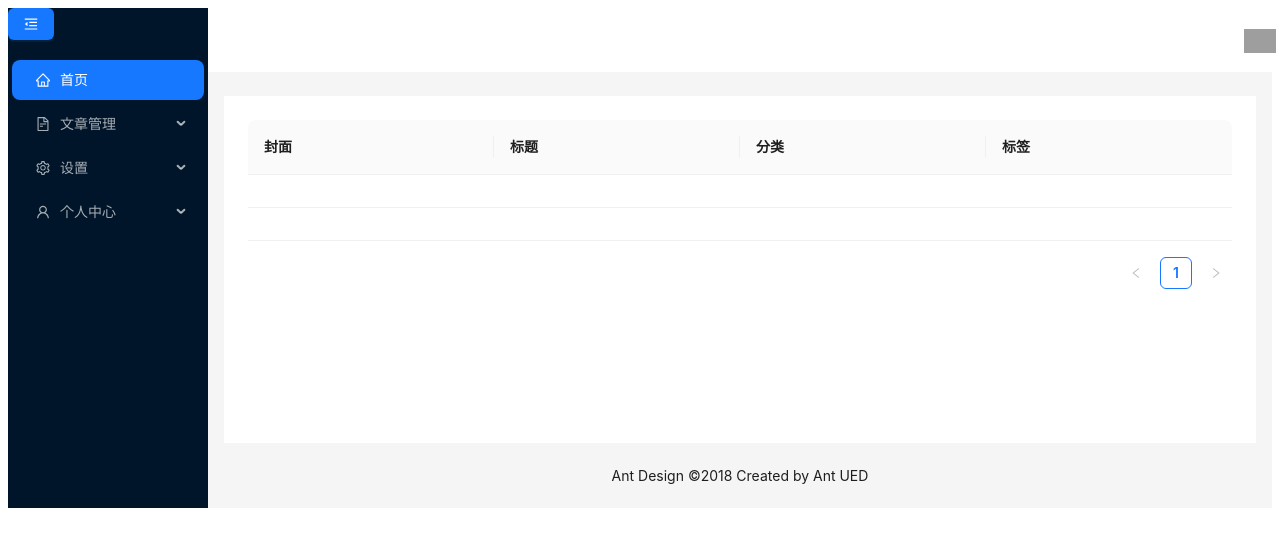
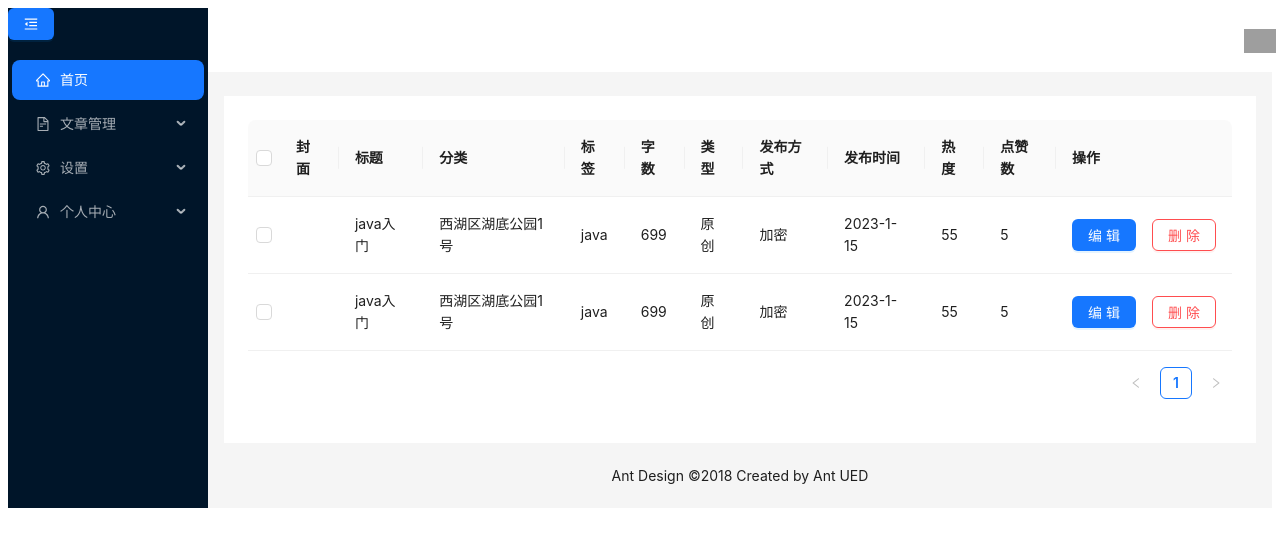
Before and after one commit to wzllby/my_blog, a React (Create React App) app in the folder web/myblog-back-management/: page /main/artlist in a window 1280 px wide. Shown: the top 546 px of the page. Built offline with nearby package versions, Linux system fonts and the light colour scheme; grey boxes are pictures that could not be loaded.

Commit message:
文章管理初始化

```diff
--- a/web/myblog-back-management/src/component/ArticleList/index.jsx
+++ b/web/myblog-back-management/src/component/ArticleList/index.jsx
@@ -1,17 +1,32 @@
-import { Table } from 'antd';
+import { Table,Space, Button } from 'antd';
+import { useState } from 'react';
 
     const dataSource = [
     {
       key: '1',
-      name: '胡彦斌',
-      age: 32,
-      address: '西湖区湖底公园1号',
+      cover: '',
+      title: 'java入门',
+      class: '西湖区湖底公园1号',
+      babel: 'java',
+      words_num: 699,
+      post_formats: '加密',
+      post_time: '2023-1-15',
+      hot_num: 55,
+      likes_num: 5,
+      state: '原创'
     },
     {
       key: '2',
-      name: '胡彦祖',
-      age: 42,
-      address: '西湖区湖底公园1号',
+      cover: '',
+      title: 'java入门',
+      class: '西湖区湖底公园1号',
+      babel: 'java',
+      words_num: 699,
+      post_formats: '加密',
+      post_time: '2023-1-15',
+      hot_num: 55,
+      likes_num: 5,
+      state: '原创'
     },
   ];
 
@@ -32,14 +47,64 @@ import { Table } from 'antd';
       key: 'class',
     },
     {
-        title: '标签',
-        dataIndex: 'babel',
-        key: 'babel',
+      title: '标签',
+      dataIndex: 'babel',
+      key: 'babel',
+    },
+    {
+      title: '字数',
+      dataIndex: 'words_num',
+      key: 'words_num',
+    },
+    {
+      title: '类型',
+      dataIndex: 'state',
+      key: 'state',
+    },
+    {
+      title: '发布方式',
+      dataIndex: 'post_formats',
+      key: 'post_formats',
+    },
+    {
+      title: '发布时间',
+      dataIndex: 'post_time',
+      key: 'post_time',
+    },
+    {
+      title: '热度',
+      dataIndex: 'hot_num',
+      key: 'hot_num',
+    },
+    {
+      title: '点赞数',
+      dataIndex: 'likes_num',
+      key: 'likes_num',
+    },
+    {
+      title: '操作',
+      key: 'action',
+      render: () => (
+        <Space size="middle">
+          <Button type='primary'>编辑</Button>
+          <Button danger onClick={() => {}}>删除</Button>
+        </Space>
+      ),
     },
   ];
     const App = () => {
+
+      const [selectedRowKeys, setSelectedRowKeys] = useState([]);
+      const onSelectChange = (newSelectedRowKeys) => {
+        console.log('selectedRowKeys changed: ', newSelectedRowKeys);
+        setSelectedRowKeys(newSelectedRowKeys);
+      };
+      const rowSelection = {
+        selectedRowKeys,
+        onChange: onSelectChange,
+      };
         return (
-            <Table dataSource={dataSource} columns={columns} />
+            <Table rowSelection={rowSelection} dataSource={dataSource} columns={columns} />
         )
     }
 
--- /dev/null
+++ b/web/myblog-back-management/src/component/BabelList/index.jsx
@@ -0,0 +1,51 @@
+import { Table } from 'antd';
+import { useState } from 'react';
+
+    const dataSource = [
+    {
+      key: '1',
+      name: 'Java',
+      nums: '8',
+      create_time: '2023-1-15'
+    },
+    {
+      key: '2',
+      name: 'C++',
+      nums: '8',
+      create_time: '2023-1-15'
+    },
+  ];
+
+  const columns = [
+    {
+      title: '标签名',
+      dataIndex: 'name',
+      key: 'name',
+    },
+    {
+      title: '文章量',
+      dataIndex: 'nums',
+      key: 'nums',
+    },
+    {
+      title: '创建时间',
+      dataIndex: 'create_time',
+      key: 'create_time',
+    },
+  ];
+    const App = () => {
+      const [selectedRowKeys, setSelectedRowKeys] = useState([]);
+      const onSelectChange = (newSelectedRowKeys) => {
+        console.log('selectedRowKeys changed: ', newSelectedRowKeys);
+        setSelectedRowKeys(newSelectedRowKeys);
+      };
+      const rowSelection = {
+        selectedRowKeys,
+        onChange: onSelectChange,
+      };
+        return (
+            <Table rowSelection={rowSelection} dataSource={dataSource} columns={columns} />
+        )
+    }
+
+  export default App;
--- /dev/null
+++ b/web/myblog-back-management/src/component/ClassList/index.jsx
@@ -0,0 +1,51 @@
+import { Table } from 'antd';
+import { useState } from 'react';
+
+    const dataSource = [
+    {
+      key: '1',
+      name: 'Java',
+      nums: '8',
+      create_time: '2023-1-15'
+    },
+    {
+      key: '2',
+      name: 'Vue',
+      nums: '8',
+      create_time: '2023-1-15'
+    },
+  ];
+
+  const columns = [
+    {
+      title: '分类名',
+      dataIndex: 'name',
+      key: 'name',
+    },
+    {
+      title: '文章量',
+      dataIndex: 'nums',
+      key: 'nums',
+    },
+    {
+      title: '创建时间',
+      dataIndex: 'create_time',
+      key: 'create_time',
+    },
+  ];
+    const App = () => {
+      const [selectedRowKeys, setSelectedRowKeys] = useState([]);
+      const onSelectChange = (newSelectedRowKeys) => {
+        console.log('selectedRowKeys changed: ', newSelectedRowKeys);
+        setSelectedRowKeys(newSelectedRowKeys);
+      };
+      const rowSelection = {
+        selectedRowKeys,
+        onChange: onSelectChange,
+      };
+        return (
+            <Table rowSelection={rowSelection} dataSource={dataSource} columns={columns} />
+        )
+    }
+
+  export default App;
--- a/web/myblog-back-management/src/component/MyMenu/index.jsx
+++ b/web/myblog-back-management/src/component/MyMenu/index.jsx
@@ -55,7 +55,17 @@ const App = () => {
   };
   const navigate = useNavigate();
   const handsub = (dom) => {
-    navigate("/main/artlist")
+    console.log(dom);
+    let path = '';
+    switch (dom.key) {
+      case '21': path = '/main/publish';break;
+      case '22': path = '/main/artlist';break;
+      case '23': path = '/main/classList';break;
+      case '24': path = '/main/labelList';break;
+      default:
+        path = '/main/label';
+    }
+    navigate(path)
   }
   return (
     <div>
```
Also changed, not shown: web/myblog-back-management/src/routes/index.jsx (+21 -1 lines).
